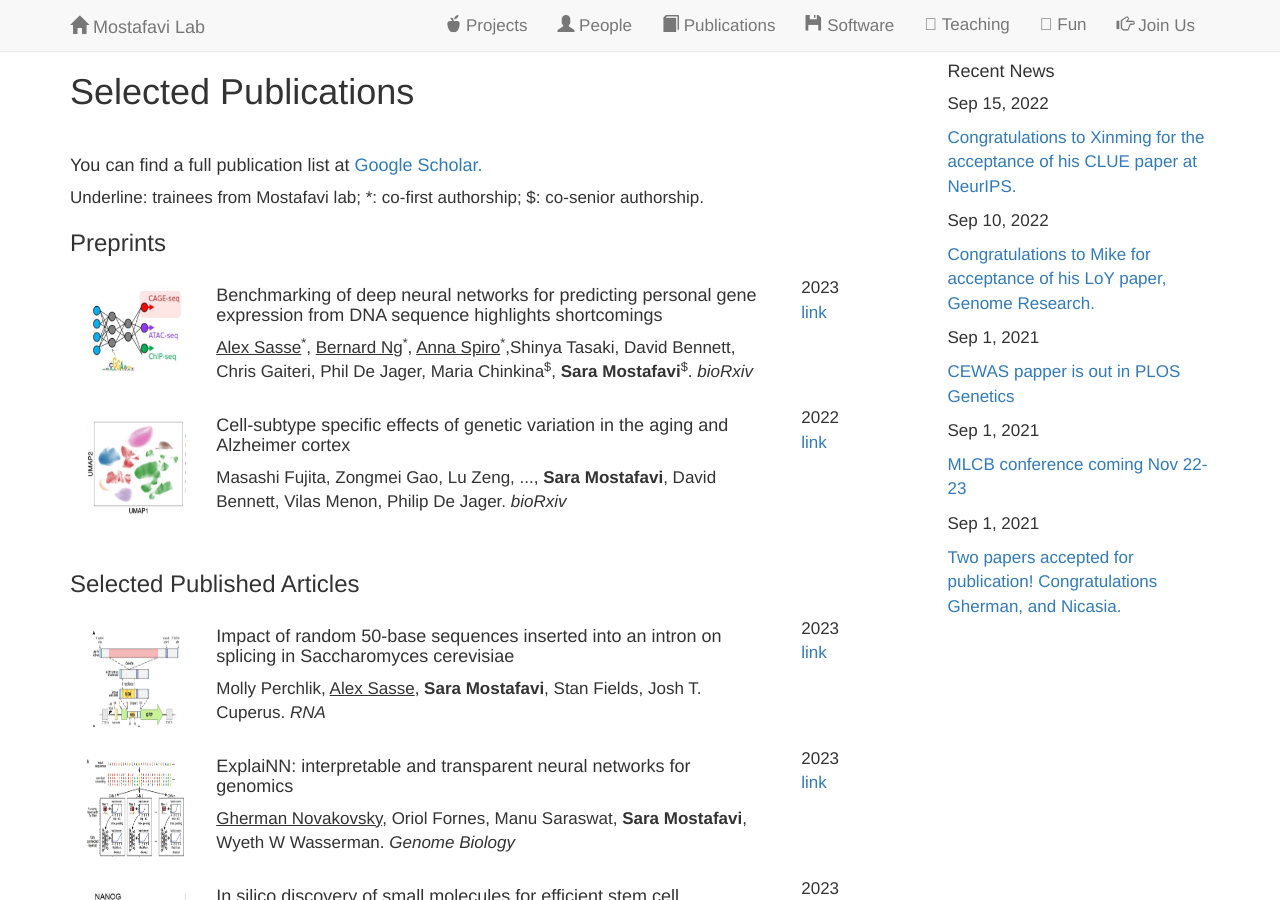
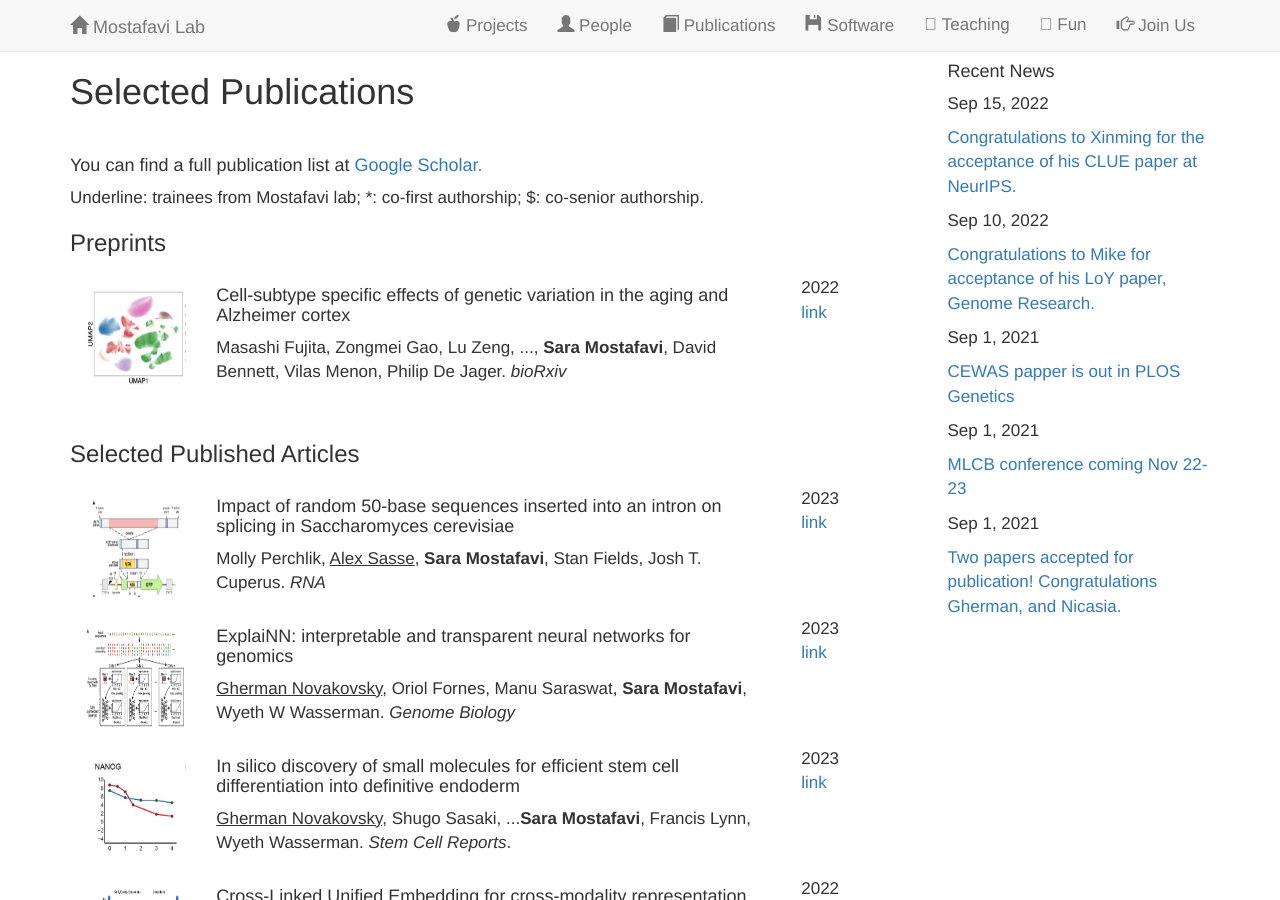
Before and after one commit to saramostafavi/saramostafavi.github.io, a Jekyll site: the page built from publications.html, in a window 1280 px wide and 900 px high. Built offline with Jekyll 4.4.1, drawn with Linux system fonts in a browser that asks for light colours; nearby versions of some CDN libraries; a style sheet for code colours, icons or effects is not loaded.

Commit message:
Update preprints.yml

```diff
--- a/_data/preprints.yml
+++ b/_data/preprints.yml
@@ -1,16 +1,4 @@
 ---
-
-- title: >
-    Benchmarking of deep neural networks for predicting personal gene expression from DNA sequence highlights shortcomings
-  author: >
-     <u>Alex Sasse</u><sup>*</sup>, <u>Bernard Ng</u><sup>*</sup>, <u>Anna Spiro</u><sup>*</sup>,Shinya Tasaki, David Bennett, Chris Gaiteri, Phil De Jager, Maria Chinkina<sup>$</sup>, <b> Sara Mostafavi</b><sup>$</sup>.<I> bioRxiv</I>
-  image: ../images/Enf.png
-  year: 2023
-  repo:
-    name: link
-    url: https://www.biorxiv.org/content/10.1101/2023.03.16.532969v3
-
-
 - title: >
     Cell-subtype specific effects of genetic variation in the aging and Alzheimer cortex
   author: >
```
